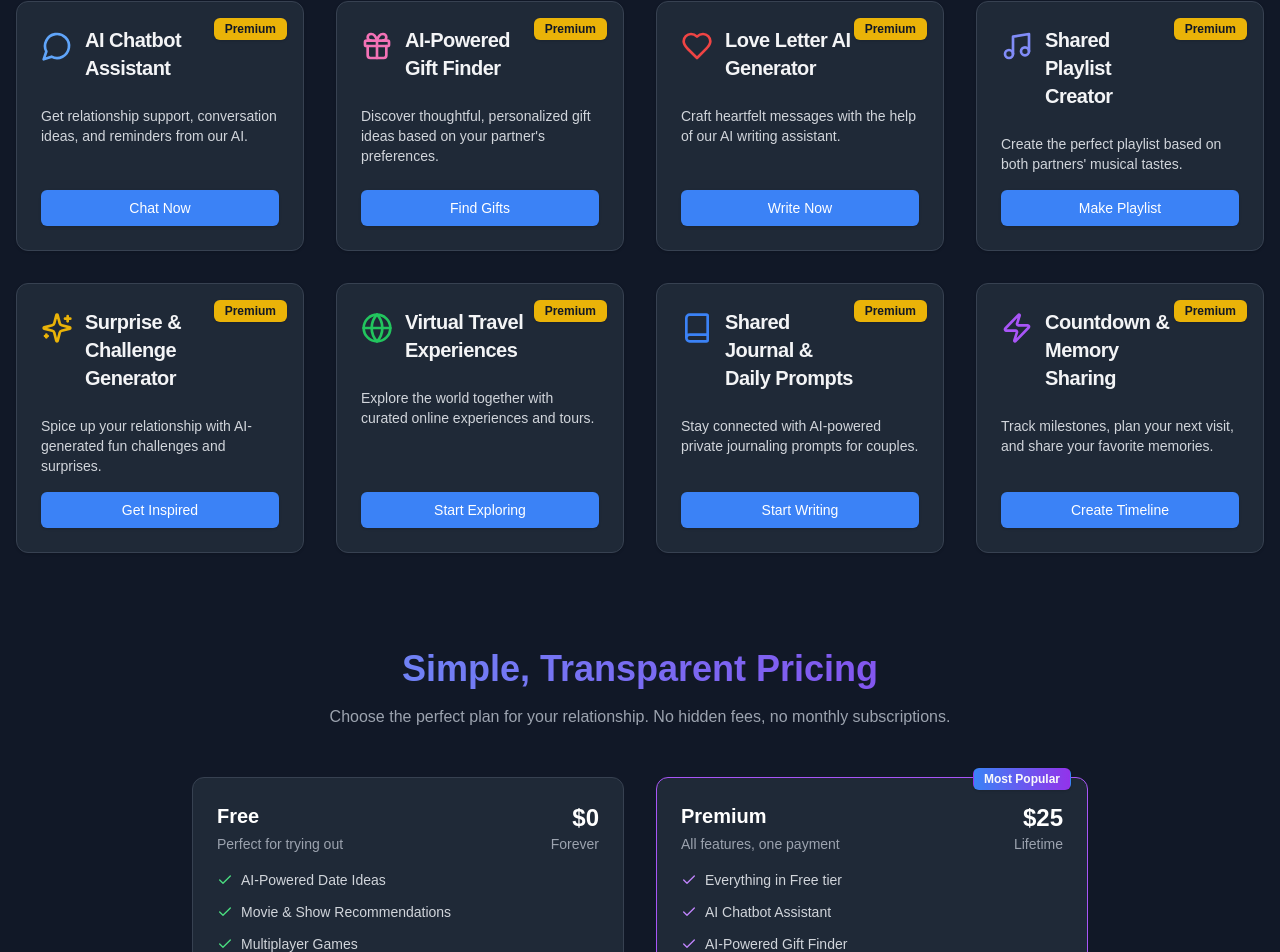
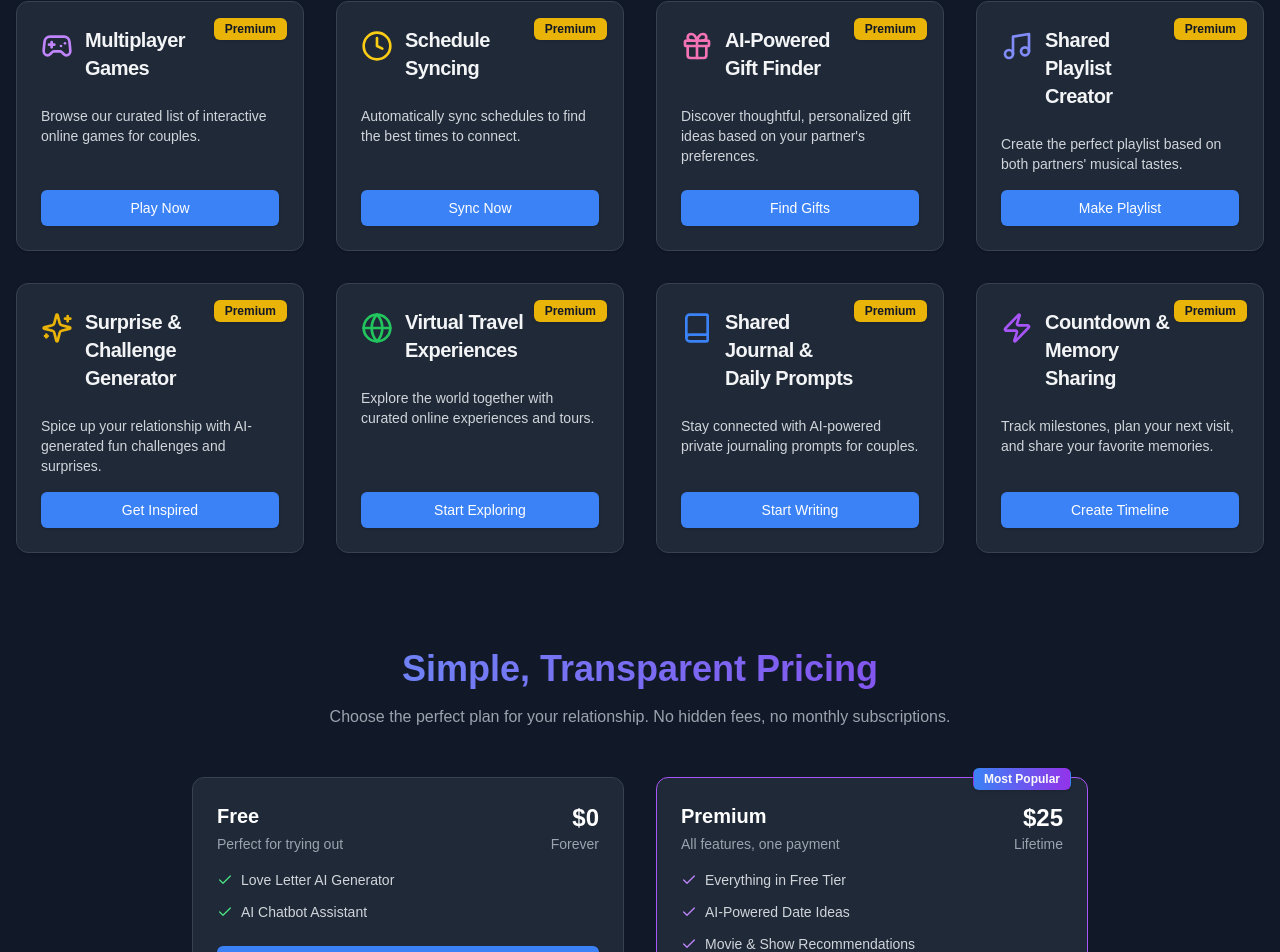
Before and after one commit to jankrom/longdistance-ai, a Next.js app: page / in a window 1280 px wide. Shown: the part 1209-2161 px from the top of the page. Built offline with nearby package versions, Linux system fonts and the light colour scheme; no server answers.

Commit message:
Move middleware and adjust free and paid features

```diff
--- a/app/middleware.ts
+++ /dev/null
@@ -1,12 +0,0 @@
-import { clerkMiddleware } from "@clerk/nextjs/server";
-
-export default clerkMiddleware();
-
-export const config = {
-  matcher: [
-    // Skip Next.js internals and all static files, unless found in search params
-    '/((?!_next|[^?]*\\.(?:html?|css|js(?!on)|jpe?g|webp|png|gif|svg|ttf|woff2?|ico|csv|docx?|xlsx?|zip|webmanifest)).*)',
-    // Always run for API routes
-    '/(api|trpc)(.*)',
-  ],
-};
--- a/components/NavBar.tsx
+++ b/components/NavBar.tsx
@@ -4,7 +4,7 @@ import type React from "react"
 import Link from "next/link"
 import { useRouter, usePathname } from "next/navigation"
 import { Link as ScrollLink } from "react-scroll"
-import { Menu, Heart, User } from "lucide-react"
+import { Menu, User } from "lucide-react"
 import { Button } from "@/components/ui/button"
 import {
   Sheet,
--- a/components/PricingSection.tsx
+++ b/components/PricingSection.tsx
@@ -4,25 +4,17 @@ import type React from "react"
 import { Check } from "lucide-react"
 import { Button } from "@/components/ui/button"
 import { Badge } from "@/components/ui/badge"
-
+import { FEATURES } from "@/lib/features"
 const PricingSection = () => {
-  const freeFeatures = [
-    "AI-Powered Date Ideas",
-    "Movie & Show Recommendations",
-    "Multiplayer Games",
-    "Time Zone & Schedule Syncing",
-  ]
+  const freeFeatures = FEATURES.filter((feature) => !feature.isPremium).map(
+    (feature) => feature.title
+  )
 
   const premiumFeatures = [
-    "Everything in Free tier",
-    "AI Chatbot Assistant",
-    "AI-Powered Gift Finder",
-    "Love Letter AI Generator",
-    "Shared Playlist Creator",
-    "Surprise & Challenge Generator",
-    "Virtual Travel Experiences",
-    "Shared Journal & Daily Prompts",
-    "Countdown & Memory Sharing",
+    "Everything in Free Tier",
+    ...FEATURES.filter((feature) => feature.isPremium).map(
+      (feature) => feature.title
+    ),
   ]
 
   return (
--- a/lib/features.tsx
+++ b/lib/features.tsx
@@ -15,12 +15,32 @@ import {
 
 export const FEATURES = [
   {
+    icon: <Heart className="w-full h-full" />,
+    title: "Love Letter AI Generator",
+    description:
+      "Craft heartfelt messages with the help of our AI writing assistant.",
+    ctaText: "Write Now",
+    isPremium: false,
+    iconColor: "text-red-500",
+    href: "/features/love-letter-generator",
+  },
+
+  {
+    icon: <MessageCircle className="w-full h-full" />,
+    title: "AI Chatbot Assistant",
+    description: "Get relationship support and conversation ideas from our AI.",
+    ctaText: "Chat Now",
+    isPremium: false,
+    iconColor: "text-blue-400",
+    href: "/features/chat",
+  },
+  {
     icon: <Calendar className="w-full h-full" />,
     title: "AI-Powered Date Ideas",
     description:
       "Get personalized virtual and real-life date suggestions based on your preferences.",
     ctaText: "Explore Ideas",
-    isPremium: false,
+    isPremium: true,
     iconColor: "text-green-400",
     href: "/features/date-ideas",
   },
@@ -30,7 +50,7 @@ export const FEATURES = [
     description:
       "Discover perfect streaming options for your next co-watching session.",
     ctaText: "Find Shows",
-    isPremium: false,
+    isPremium: true,
     iconColor: "text-red-400",
     href: "/features/movie-show-recommendations",
   },
@@ -40,7 +60,7 @@ export const FEATURES = [
     description:
       "Browse our curated list of interactive online games for couples.",
     ctaText: "Play Now",
-    isPremium: false,
+    isPremium: true,
     iconColor: "text-purple-400",
     href: "/features/games",
   },
@@ -50,19 +70,9 @@ export const FEATURES = [
     description:
       "Automatically sync schedules to find the best times to connect.",
     ctaText: "Sync Now",
-    isPremium: false,
+    isPremium: true,
     iconColor: "text-yellow-400",
     href: "/features/schedule-syncing",
-  },
-  {
-    icon: <MessageCircle className="w-full h-full" />,
-    title: "AI Chatbot Assistant",
-    description:
-      "Get relationship support, conversation ideas, and reminders from our AI.",
-    ctaText: "Chat Now",
-    isPremium: true,
-    iconColor: "text-blue-400",
-    href: "/features/chat",
   },
   {
     icon: <Gift className="w-full h-full" />,
@@ -73,16 +83,6 @@ export const FEATURES = [
     isPremium: true,
     iconColor: "text-pink-400",
     href: "/features/gift-finder",
-  },
-  {
-    icon: <Heart className="w-full h-full" />,
-    title: "Love Letter AI Generator",
-    description:
-      "Craft heartfelt messages with the help of our AI writing assistant.",
-    ctaText: "Write Now",
-    isPremium: true,
-    iconColor: "text-red-500",
-    href: "/features/love-letter-generator",
   },
   {
     icon: <Music className="w-full h-full" />,
```
Also changed, not shown: middleware.ts (added, +12 -0 lines).
